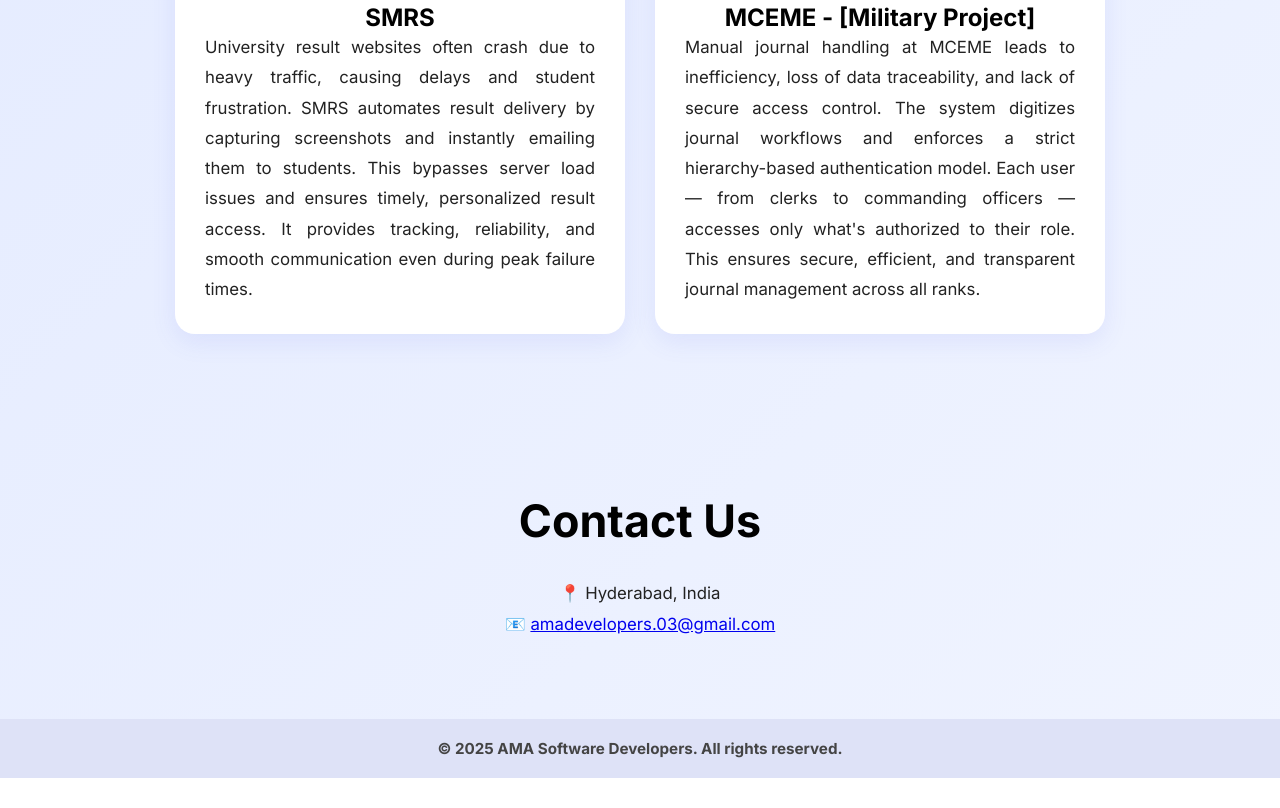
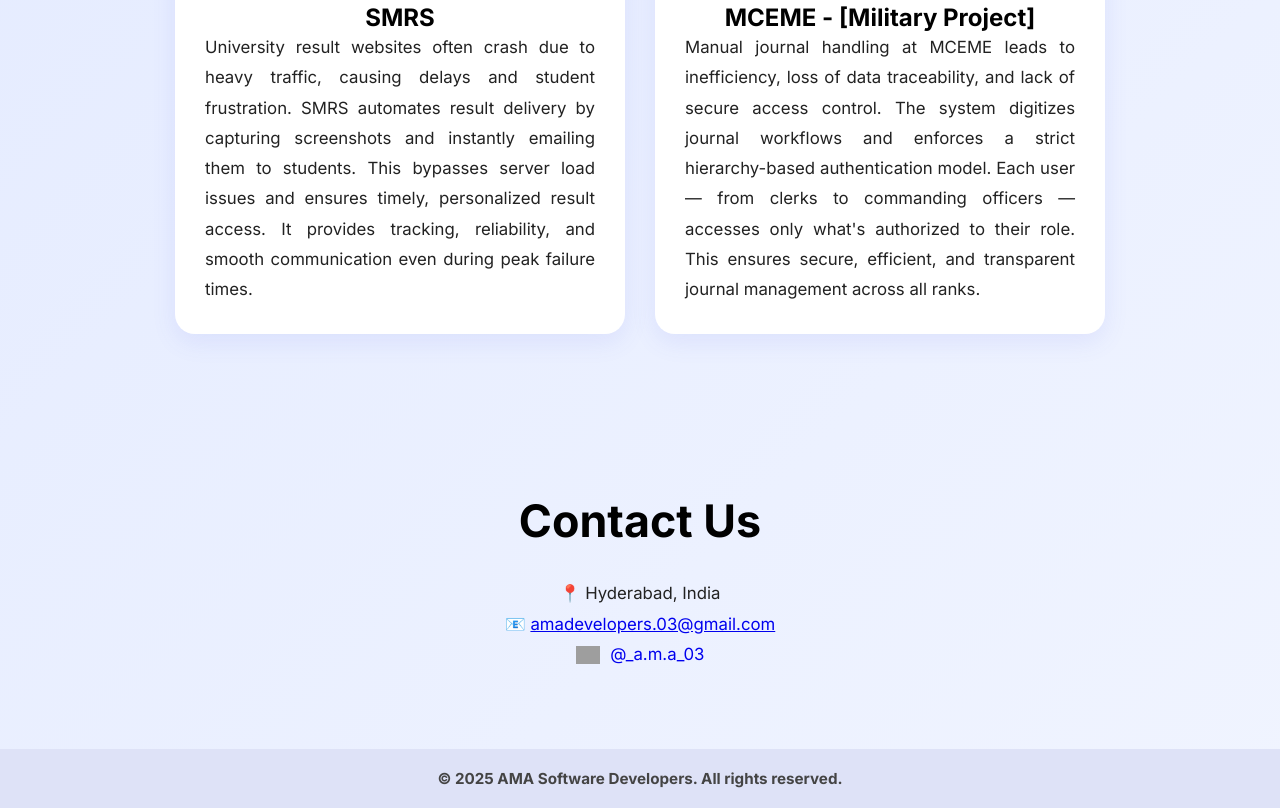
Before and after one commit to jafar-sadiq-9/AMA-Software-Developers, a plain HTML site: page index.html in a window 1280 px wide. Shown: the part 2232-3040 px from the top of the page. Before the commit the page ends 3010 px from the top, so only its background shows below. Drawn offline with nearby package versions, Linux system fonts and the light colour scheme; grey boxes are pictures that could not be loaded.

Commit message:
Logo updated

```diff
--- a/index.html
+++ b/index.html
@@ -321,9 +321,15 @@
   <h2 data-aos="fade-up">Contact Us</h2>
   <p data-aos="fade-up" data-aos-delay="150" style="text-align: center;">
     📍 Hyderabad, India<br>
-    📧 <a href="mailto:amadevelopers.03@gmail.com">amadevelopers.03@gmail.com</a>
+    📧 <a href="mailto:amadevelopers.03@gmail.com">amadevelopers.03@gmail.com</a><br>
+    <a href="https://www.instagram.com/_a.m.a_03/" target="_blank" style="text-decoration: none;">
+      <img src="https://upload.wikimedia.org/wikipedia/commons/a/a5/Instagram_icon.png" alt="Instagram" width="24" style="vertical-align: middle; margin-right: 6px;">
+      @_a.m.a_03
+    </a>
   </p>
 </section>
+
+
 
 <footer>
   &copy; 2025 AMA Software Developers. All rights reserved.
```
